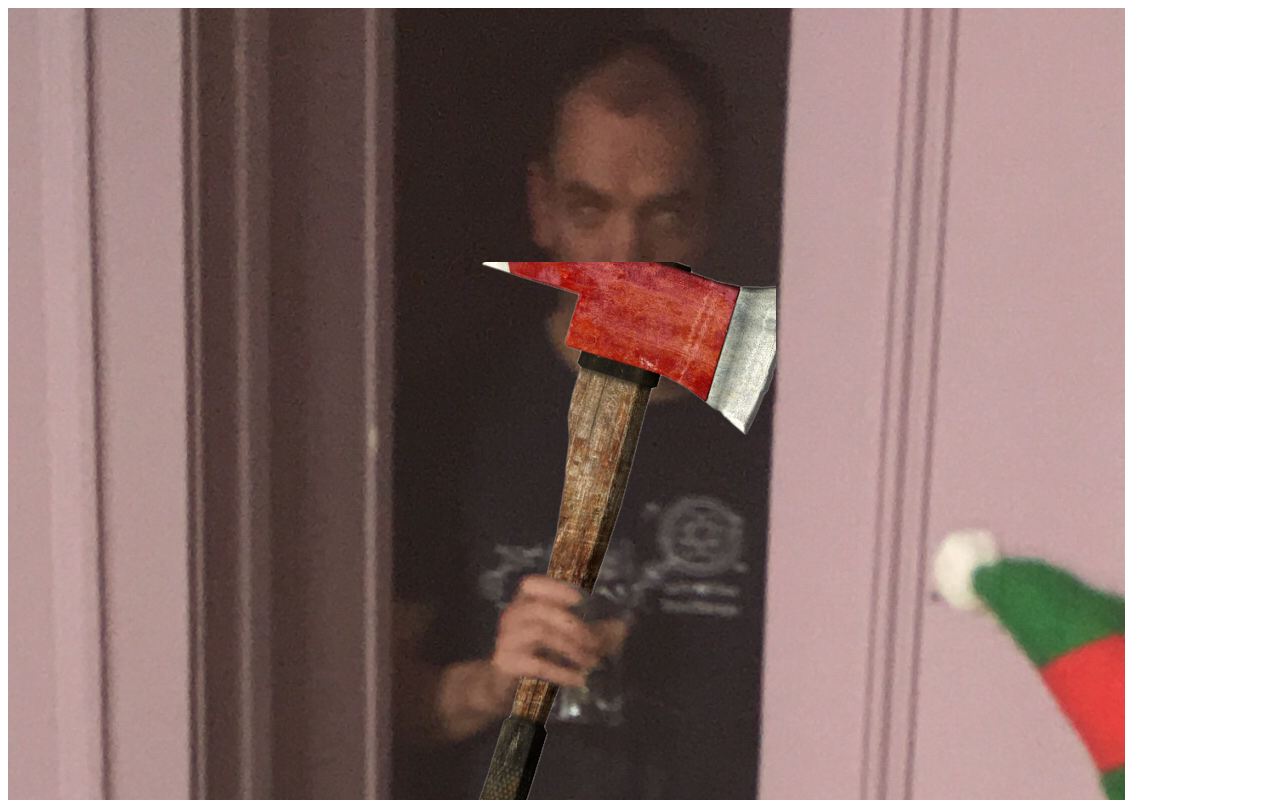
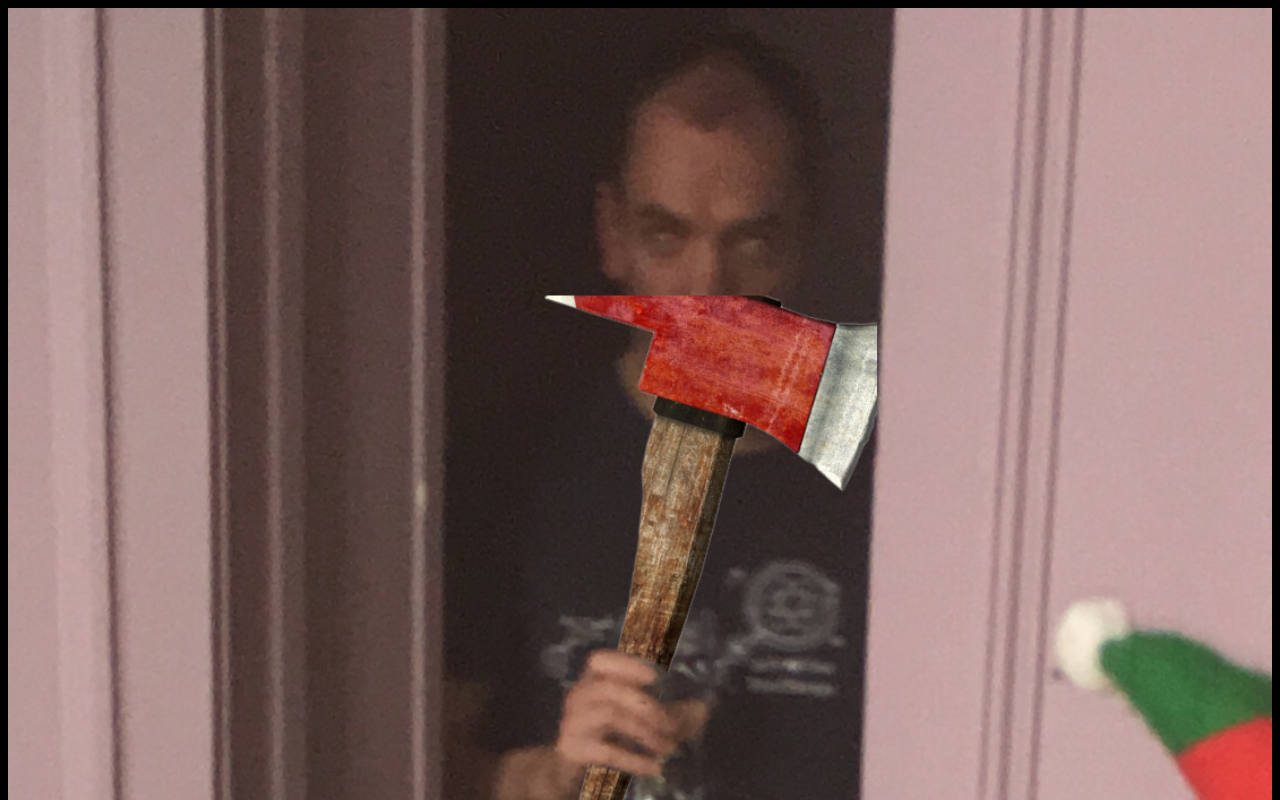
Before and after one commit to JulienMattiussi/Marmemap, a website: page links/ShiningThierry.html in a window 1280 px wide. Shown: the top 800 px of the page. Drawn offline with Linux system fonts and the light colour scheme.

Commit message:
Add files via upload

```diff
--- a/links/ShiningThierry.html
+++ b/links/ShiningThierry.html
@@ -1,10 +1,10 @@
 <html>
     <head>
         <style type="text/css">
-            page {
+            .page {
                 background-color: black;
             }
-            full-screen {
+            .full-screen {
                 width: 100%;
                 margin: auto;
             }
```
Also changed, not shown: links/wc.html (+2 -2 lines).
